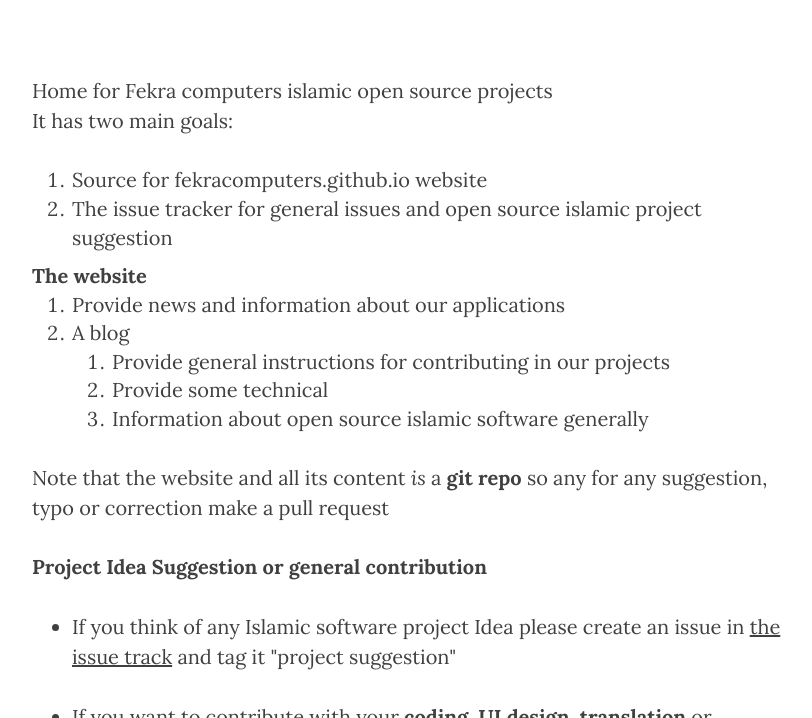
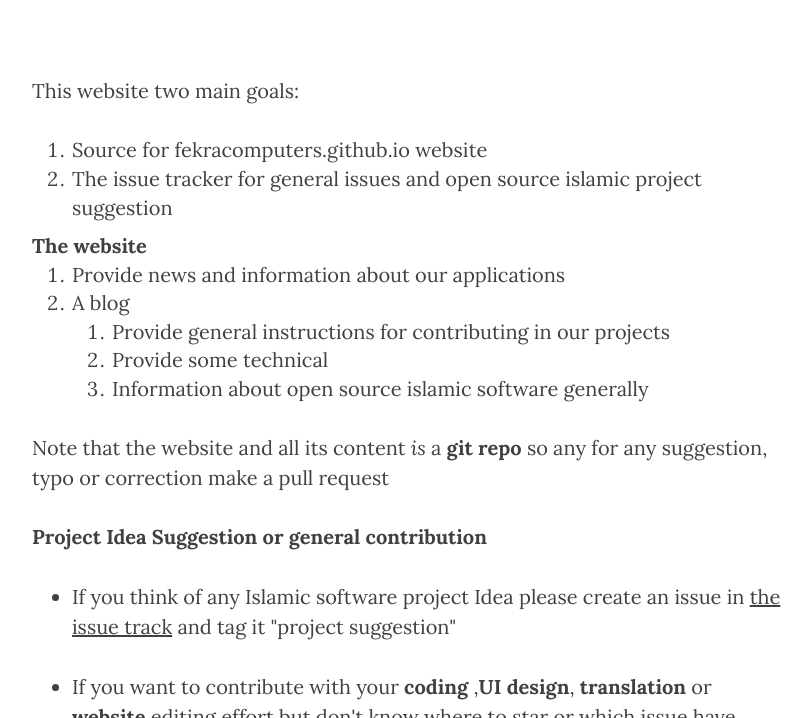
Before and after one commit to fekracomputers/fekracomputers.github.io, a Jekyll site: the page built from index.html, in a window 1280 px wide and 900 px high, scrolled down 458 px, cut to the strip 182-900 px from the top of the window. Shown: the whole strip, without its empty margins (233-1045 px from the left). Built offline with Jekyll 4.4.1, drawn with Linux system fonts in a browser that asks for light colours; nearby versions of some CDN libraries.

Commit message:
editing index.html

```diff
--- a/index.html
+++ b/index.html
@@ -8,8 +8,7 @@
 <!-- About Content -->
 <section id="about">
 	<div>
-		<p>Home for Fekra computers islamic open source projects<br>
-It has two main goals:</p>
+<p>This website two main goals:</p>
 <ol>
 <li>Source for <a href="http://fekracomputers.github.io">fekracomputers.github.io</a> website</li>
 <li>The issue tracker for general issues and open source islamic project suggestion</li>
```
